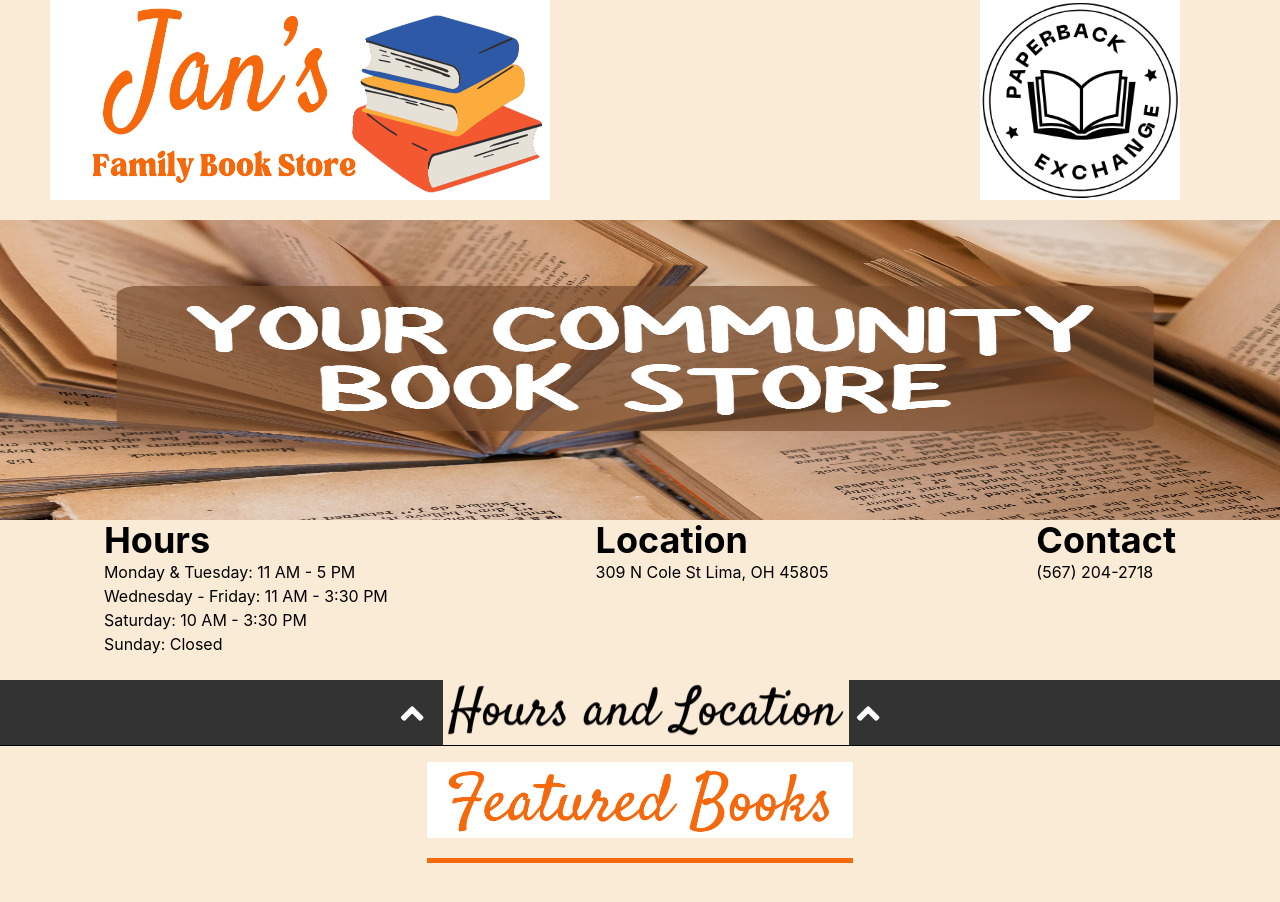
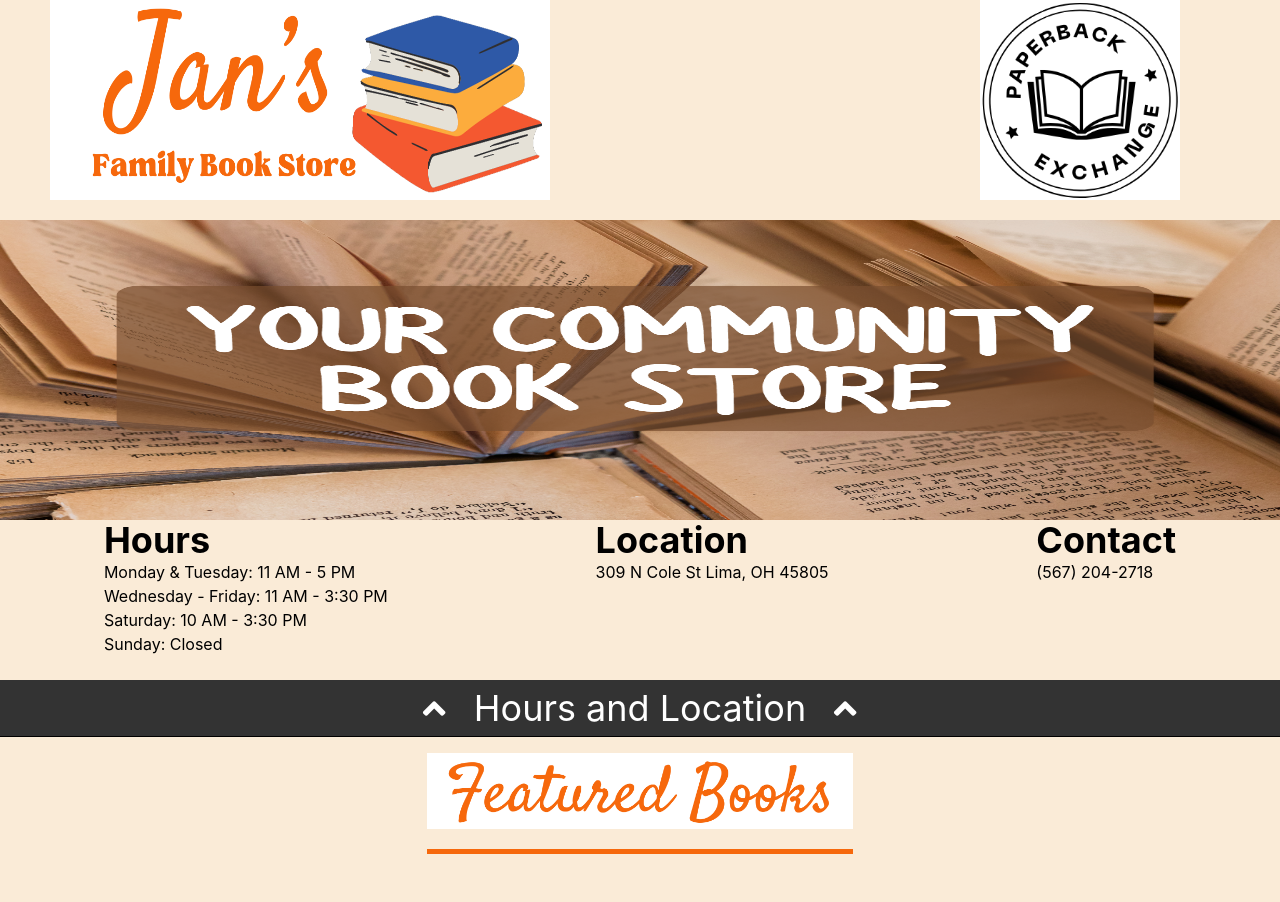
Before and after one commit to TheSicilian12/bookStore, a React (Create React App) app: page / in a window 1280 px wide. Shown: the top 902 px of the page. Built offline with nearby package versions, Linux system fonts and the light colour scheme.

Commit message:
working on hours

```diff
--- a/src/App.js
+++ b/src/App.js
@@ -152,12 +152,13 @@ function App() {
         onClick={toggleInfoDisplay}>
 
         <i
-          className={`fa fa-angle-down ${rotate} arrow-box-small flex justify-center text-4xl mr-5`}
+          className={`fa fa-angle-down ${rotate} color-white flex justify-center text-4xl mr-5`}
         ></i>
-        <img src={hoursAndLocation}
-          alst={'Hours and Location'} />
+        {/* <img src={hoursAndLocation}
+          alst={'Hours and Location'} /> */}
+          <div className='color-white text-4xl m-2'>Hours and Location</div>
         <i
-          className={`fa fa-angle-down ${rotate} arrow-box-small flex justify-center text-4xl ml-2`}
+          className={`fa fa-angle-down ${rotate} color-white flex justify-center text-4xl ml-5`}
         ></i>
         {/* <FontAwesomeIcon icon="fa-solid fa-angle-down" style={{color: "#ffffff",}} /> */}
 
--- a/src/input.css
+++ b/src/input.css
@@ -138,7 +138,7 @@ code {
   background: #333333;
 }
 
-.arrow-box-small {
+.color-white {
   color: white
 }
 
```
